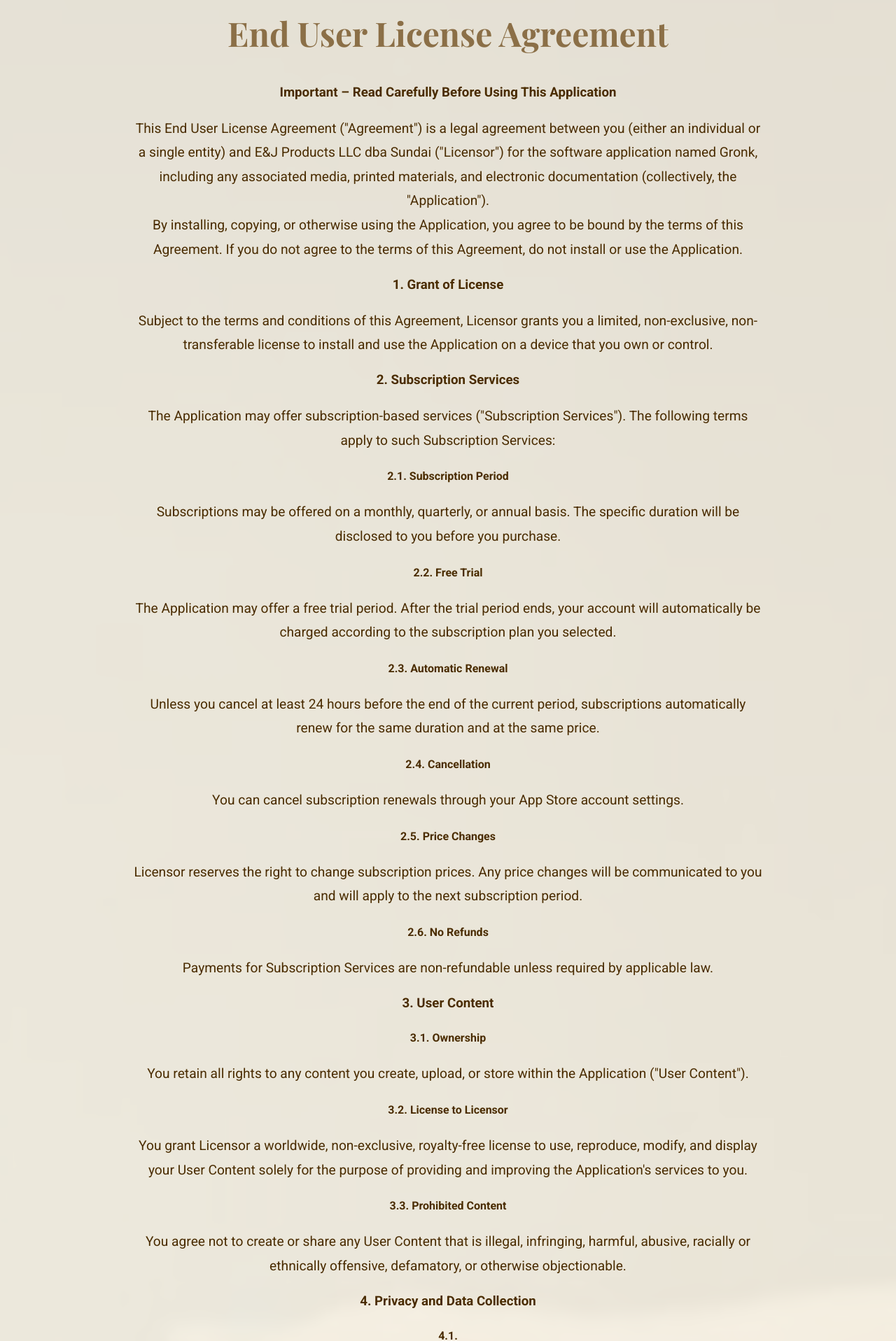
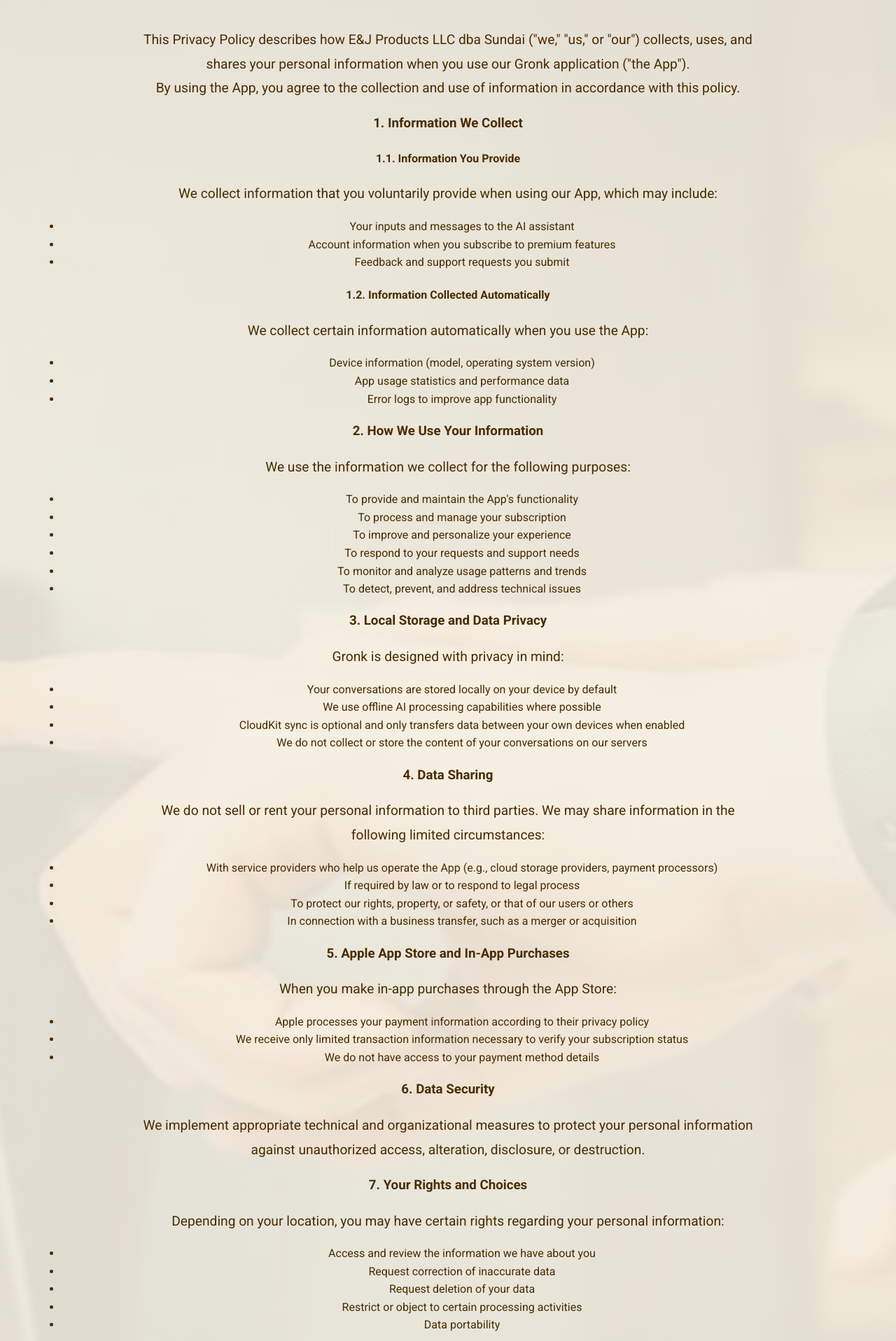
Before and after one commit to okekedev/portfolio, a Next.js app: page /gronk-privacy-policy in a window 1280 px wide. Shown: the part 775-2692 px from the top of the page at 70% size. Built offline with nearby package versions, Linux system fonts and the light colour scheme.

Commit message:
updated privacy policy

```diff
--- a/app/gronk-privacy-policy/page.js
+++ b/app/gronk-privacy-policy/page.js
@@ -17,167 +17,135 @@
 };
 
 export default function PrivacyPolicy() {
-  // Add smooth scrolling for mouse wheel
-
   return (
     <main>
       {/* Hero Section */}
       <section className="hero fade-in">
         <h1>
-          <FadeInText text="Gronk End User License Agreement 🌟" />
+          <FadeInText text="Gronk Privacy Policy 🔒" />
         </h1>
         <p>
           <FadeInText
-            text="Please read this agreement carefully before using the Gronk application. 🚀"
+            text="Your privacy is important to us. This policy explains how we collect, use, and protect your information. 🛡️"
             delay={500}
           />
         </p>
       </section>
 
-      {/* Retro Divider */}
-      <div className="retro-divider"></div>
 
-      {/* EULA Section */}
+      {/* Privacy Policy Section */}
       <section className="about-section fade-in">
-        <h2>End User License Agreement</h2>
-        <h3>Important – Read Carefully Before Using This Application</h3>
+        <h2>Privacy Policy</h2>
         <p>
-          This End User License Agreement ({'"Agreement"'}) is a legal agreement between you (either an individual or a single entity) and E&J Products LLC dba Sundai ({'"Licensor"'}) for the software application named Gronk, including any associated media, printed materials, and electronic documentation (collectively, the {'"Application"'}).
+          This Privacy Policy describes how E&J Products LLC dba Sundai ("we," "us," or "our") collects, uses, and shares your personal information when you use our Gronk application ("the App").
         </p>
         <p>
-          By installing, copying, or otherwise using the Application, you agree to be bound by the terms of this Agreement. If you do not agree to the terms of this Agreement, do not install or use the Application.
+          By using the App, you agree to the collection and use of information in accordance with this policy.
         </p>
 
-        <h3>1. Grant of License</h3>
+        <h3>1. Information We Collect</h3>
+
+        <h4>1.1. Information You Provide</h4>
         <p>
-          Subject to the terms and conditions of this Agreement, Licensor grants you a limited, non-exclusive, non-transferable license to install and use the Application on a device that you own or control.
+          We collect information that you voluntarily provide when using our App, which may include:
+        </p>
+        <ul>
+          <li>Your inputs and messages to the AI assistant</li>
+          <li>Account information when you subscribe to premium features</li>
+          <li>Feedback and support requests you submit</li>
+        </ul>
+
+        <h4>1.2. Information Collected Automatically</h4>
+        <p>
+          We collect certain information automatically when you use the App:
+        </p>
+        <ul>
+          <li>Device information (model, operating system version)</li>
+          <li>App usage statistics and performance data</li>
+          <li>Error logs to improve app functionality</li>
+        </ul>
+
+        <h3>2. How We Use Your Information</h3>
+        <p>
+          We use the information we collect for the following purposes:
+        </p>
+        <ul>
+          <li>To provide and maintain the App's functionality</li>
+          <li>To process and manage your subscription</li>
+          <li>To improve and personalize your experience</li>
+          <li>To respond to your requests and support needs</li>
+          <li>To monitor and analyze usage patterns and trends</li>
+          <li>To detect, prevent, and address technical issues</li>
+        </ul>
+
+        <h3>3. Local Storage and Data Privacy</h3>
+        <p>
+          Gronk is designed with privacy in mind:
+        </p>
+        <ul>
+          <li>Your conversations are stored locally on your device by default</li>
+          <li>We use offline AI processing capabilities where possible</li>
+          <li>CloudKit sync is optional and only transfers data between your own devices when enabled</li>
+          <li>We do not collect or store the content of your conversations on our servers</li>
+        </ul>
+
+        <h3>4. Data Sharing</h3>
+        <p>
+          We do not sell or rent your personal information to third parties. We may share information in the following limited circumstances:
+        </p>
+        <ul>
+          <li>With service providers who help us operate the App (e.g., cloud storage providers, payment processors)</li>
+          <li>If required by law or to respond to legal process</li>
+          <li>To protect our rights, property, or safety, or that of our users or others</li>
+          <li>In connection with a business transfer, such as a merger or acquisition</li>
+        </ul>
+
+        <h3>5. Apple App Store and In-App Purchases</h3>
+        <p>
+          When you make in-app purchases through the App Store:
+        </p>
+        <ul>
+          <li>Apple processes your payment information according to their privacy policy</li>
+          <li>We receive only limited transaction information necessary to verify your subscription status</li>
+          <li>We do not have access to your payment method details</li>
+        </ul>
+
+        <h3>6. Data Security</h3>
+        <p>
+          We implement appropriate technical and organizational measures to protect your personal information against unauthorized access, alteration, disclosure, or destruction.
         </p>
 
-        <h3>2. Subscription Services</h3>
+        <h3>7. Your Rights and Choices</h3>
         <p>
-          The Application may offer subscription-based services ({'"Subscription Services"'}). The following terms apply to such Subscription Services:
+          Depending on your location, you may have certain rights regarding your personal information:
         </p>
-        <h4>2.1. Subscription Period</h4>
+        <ul>
+          <li>Access and review the information we have about you</li>
+          <li>Request correction of inaccurate data</li>
+          <li>Request deletion of your data</li>
+          <li>Restrict or object to certain processing activities</li>
+          <li>Data portability</li>
+        </ul>
         <p>
-          Subscriptions may be offered on a monthly, quarterly, or annual basis. The specific duration will be disclosed to you before you purchase.
-        </p>
-        <h4>2.2. Free Trial</h4>
-        <p>
-          The Application may offer a free trial period. After the trial period ends, your account will automatically be charged according to the subscription plan you selected.
-        </p>
-        <h4>2.3. Automatic Renewal</h4>
-        <p>
-          Unless you cancel at least 24 hours before the end of the current period, subscriptions automatically renew for the same duration and at the same price.
-        </p>
-        <h4>2.4. Cancellation</h4>
-        <p>
-          You can cancel subscription renewals through your App Store account settings.
-        </p>
-        <h4>2.5. Price Changes</h4>
-        <p>
-          Licensor reserves the right to change subscription prices. Any price changes will be communicated to you and will apply to the next subscription period.
-        </p>
-        <h4>2.6. No Refunds</h4>
-        <p>
-          Payments for Subscription Services are non-refundable unless required by applicable law.
+          To exercise these rights, please contact us using the details provided below.
         </p>
 
-        <h3>3. User Content</h3>
-        <h4>3.1. Ownership</h4>
+        <h3>8. Children's Privacy</h3>
         <p>
-          You retain all rights to any content you create, upload, or store within the Application ({'"User Content"'}).
-        </p>
-        <h4>3.2. License to Licensor</h4>
-        <p>
-          You grant Licensor a worldwide, non-exclusive, royalty-free license to use, reproduce, modify, and display your User Content solely for the purpose of providing and improving the Application{'\''}s services to you.
-        </p>
-        <h4>3.3. Prohibited Content</h4>
-        <p>
-          You agree not to create or share any User Content that is illegal, infringing, harmful, abusive, racially or ethnically offensive, defamatory, or otherwise objectionable.
+          The App is not intended for children under 13 years of age, and we do not knowingly collect personal information from children under 13.
         </p>
 
-        <h3>4. Privacy and Data Collection</h3>
-        <h4>4.1.</h4>
+        <h3>9. Changes to This Privacy Policy</h3>
         <p>
-          The Application may collect and use personal information as described in the Privacy Policy, which is incorporated by reference into this Agreement.
+          We may update our Privacy Policy from time to time. We will notify you of any changes by posting the new Privacy Policy on this page and updating the "Last Updated" date.
         </p>
-        <h4>4.2.</h4>
         <p>
-          By using the Application, you consent to the collection and use of your information as described in the Privacy Policy.
+          We encourage you to review this Privacy Policy periodically for any changes.
         </p>
 
-        <h3>5. Intellectual Property Rights</h3>
-        <h4>5.1.</h4>
+        <h3>10. Contact Us</h3>
         <p>
-          All title, ownership rights, and intellectual property rights in and to the Application and any copies thereof (including but not limited to any images, photographs, animations, video, audio, music, text, and {'"applets"'} incorporated into the Application) are owned by Licensor.
-        </p>
-        <h4>5.2.</h4>
-        <p>
-          The Application is protected by copyright laws and international treaty provisions. Accordingly, you must treat the Application like any other copyrighted material.
-        </p>
-
-        <h3>6. Restrictions</h3>
-        <p>You may not:</p>
-        <h4>6.1.</h4>
-        <p>Modify, reverse engineer, decompile, or disassemble the Application;</p>
-        <h4>6.2.</h4>
-        <p>Create derivative works based on the Application;</p>
-        <h4>6.3.</h4>
-        <p>Copy the Application except as expressly permitted by this Agreement;</p>
-        <h4>6.4.</h4>
-        <p>Rent, lease, or lend the Application;</p>
-        <h4>6.5.</h4>
-        <p>Transfer the Application or this Agreement to any third party;</p>
-        <h4>6.6.</h4>
-        <p>Use the Application to engage in any illegal activity.</p>
-
-        <h3>7. Updates and Maintenance</h3>
-        <p>
-          Licensor may provide updates, upgrades, or maintenance services for the Application. Such updates may be automatic or may require your consent before installation.
-        </p>
-
-        <h3>8. Termination</h3>
-        <h4>8.1. By You</h4>
-        <p>
-          You may terminate this Agreement at any time by uninstalling the Application from your device.
-        </p>
-        <h4>8.2. By Licensor</h4>
-        <p>
-          Licensor may terminate this Agreement at any time without notice if you fail to comply with any term of this Agreement.
-        </p>
-        <h4>8.3. Effect of Termination</h4>
-        <p>
-          Upon termination, you must cease all use of the Application and destroy all copies of the Application in your possession.
-        </p>
-
-        <h3>9. Disclaimer of Warranties</h3>
-        <p>
-          THE APPLICATION IS PROVIDED {'"AS IS"'} WITHOUT WARRANTY OF ANY KIND, EITHER EXPRESS OR IMPLIED, INCLUDING, BUT NOT LIMITED TO, THE IMPLIED WARRANTIES OF MERCHANTABILITY, FITNESS FOR A PARTICULAR PURPOSE, OR NON-INFRINGEMENT. LICENSOR DOES NOT WARRANT THAT THE FUNCTIONS CONTAINED IN THE APPLICATION WILL MEET YOUR REQUIREMENTS OR THAT THE OPERATION OF THE APPLICATION WILL BE UNINTERRUPTED OR ERROR-FREE.
-        </p>
-
-        <h3>10. Limitation of Liability</h3>
-        <p>
-          IN NO EVENT SHALL LICENSOR BE LIABLE FOR ANY SPECIAL, INCIDENTAL, INDIRECT, OR CONSEQUENTIAL DAMAGES WHATSOEVER (INCLUDING, WITHOUT LIMITATION, DAMAGES FOR LOSS OF BUSINESS PROFITS, BUSINESS INTERRUPTION, LOSS OF BUSINESS INFORMATION, OR ANY OTHER PECUNIARY LOSS) ARISING OUT OF THE USE OF OR INABILITY TO USE THE APPLICATION, EVEN IF LICENSOR HAS BEEN ADVISED OF THE POSSIBILITY OF SUCH DAMAGES. IN ANY CASE, LICENSOR{'\''}S ENTIRE LIABILITY UNDER ANY PROVISION OF THIS AGREEMENT SHALL BE LIMITED TO THE AMOUNT ACTUALLY PAID BY YOU FOR THE APPLICATION.
-        </p>
-
-        <h3>11. Export Restrictions</h3>
-        <p>
-          You may not export or re-export the Application except as authorized by United States law and the laws of the jurisdiction in which the Application was obtained.
-        </p>
-
-        <h3>12. Governing Law</h3>
-        <p>
-          This Agreement shall be governed by the laws of the state of Texas, without regard to conflicts of law provisions.
-        </p>
-
-        <h3>13. Entire Agreement</h3>
-        <p>
-          This Agreement constitutes the entire agreement between you and Licensor relating to the Application and supersedes all prior or contemporaneous oral or written communications, proposals, and representations with respect to the Application or any other subject matter covered by this Agreement.
-        </p>
-
-        <h3>14. Contact Information</h3>
-        <p>
-          If you have any questions about this Agreement, please contact:
+          If you have any questions about this Privacy Policy, please contact us:
         </p>
         <p>
           E&J Products LLC dba Sundai<br />
```
